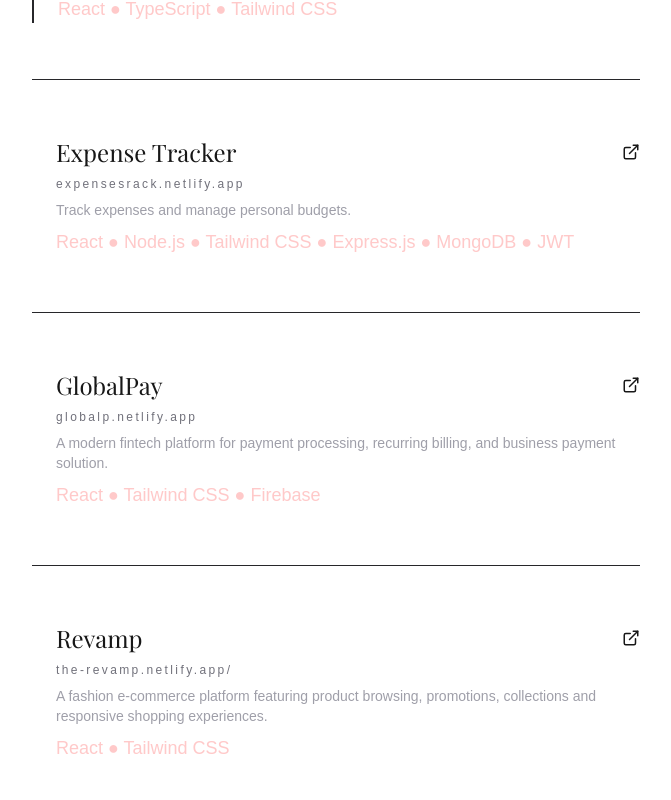
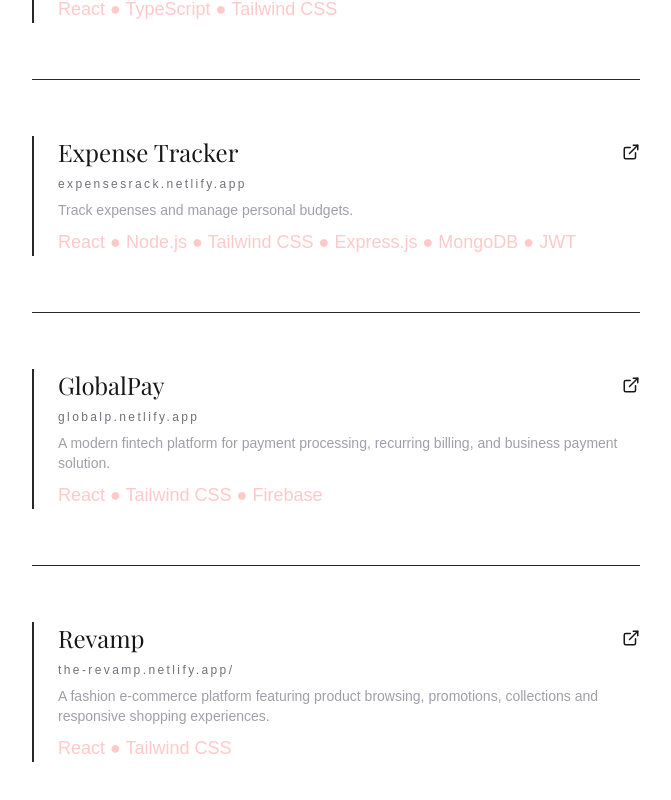
Before and after one commit to onaolapomay/portfolio, a Next.js app: page / in a window 1280 px wide. Shown: the part 1160-1960 px from the top of the page, without its empty margins (304-975 px from the left). Built offline with nearby package versions, Linux system fonts and the light colour scheme; no server answers; a web font is replaced by a local one.

Commit message:
updated te border

```diff
--- a/app/page.tsx
+++ b/app/page.tsx
@@ -95,7 +95,7 @@ export default async function Home() {
             rel="noopener noreferrer"
           >
 
-            <div className='group-hover:border-l-2 group-hover:border-zinc-400 border-zinc-800 pl-6 transition-colors duration-300'>
+            <div className='border-l-2 group-hover:border-zinc-400 border-zinc-800 pl-6 transition-colors duration-300'>
               <div className="flex items-center justify-between">
               <h3 className="text-2xl"
               style={{ fontFamily: "var(--font-playfair)"}}>Expense Tracker</h3>
@@ -117,7 +117,7 @@ export default async function Home() {
             target="_blank"
             rel="noopener noreferrer">
 
-            <div className='group-hover:border-l-2 group-hover:border-zinc-400 border-zinc-800 pl-6 transition-colors duration-300'>
+            <div className='border-l-2 group-hover:border-zinc-400 border-zinc-800 pl-6 transition-colors duration-300'>
               <div className="flex items-center justify-between">
               <h3 className="text-2xl"
               style={{ fontFamily: "var(--font-playfair)"}}>GlobalPay</h3>
@@ -139,7 +139,7 @@ export default async function Home() {
             target="_blank"
             rel="noopener noreferrer">
 
-            <div className='group-hover:border-l-2 group-hover:border-zinc-400 border-zinc-800 pl-6 transition-colors duration-300'>
+            <div className='border-l-2 group-hover:border-zinc-400 border-zinc-800 pl-6 transition-colors duration-300'>
               <div className="flex items-center justify-between">
               <h3 className="text-2xl"
               style={{ fontFamily: "var(--font-playfair)"}}>Revamp</h3>
```
